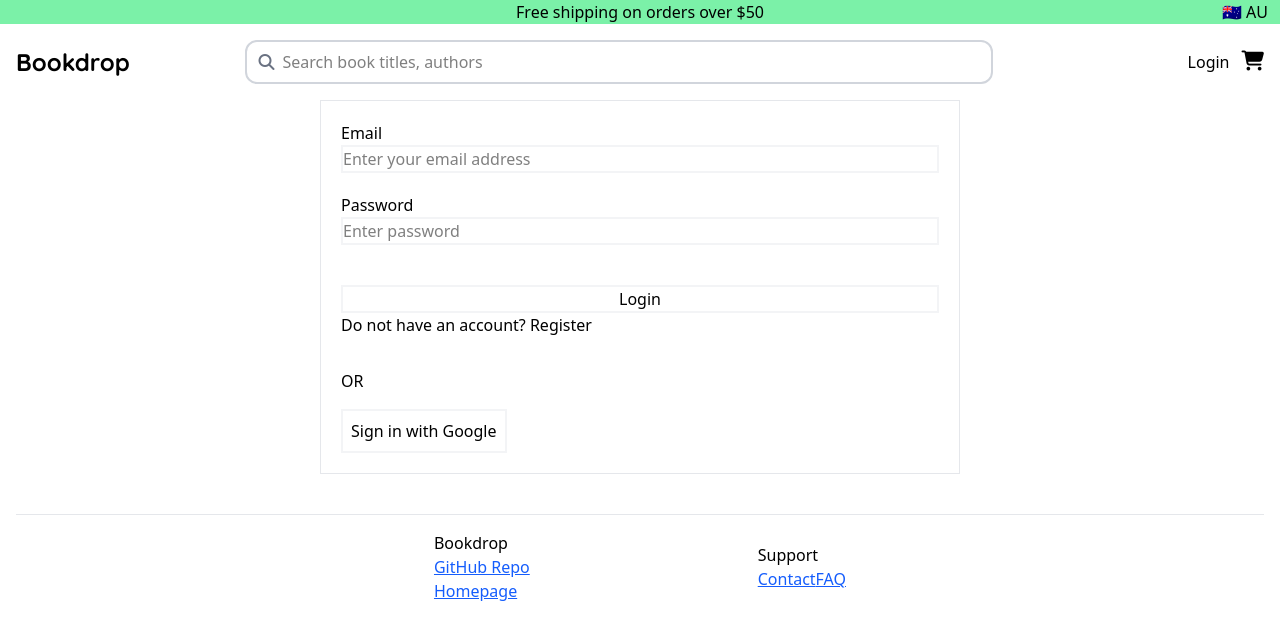
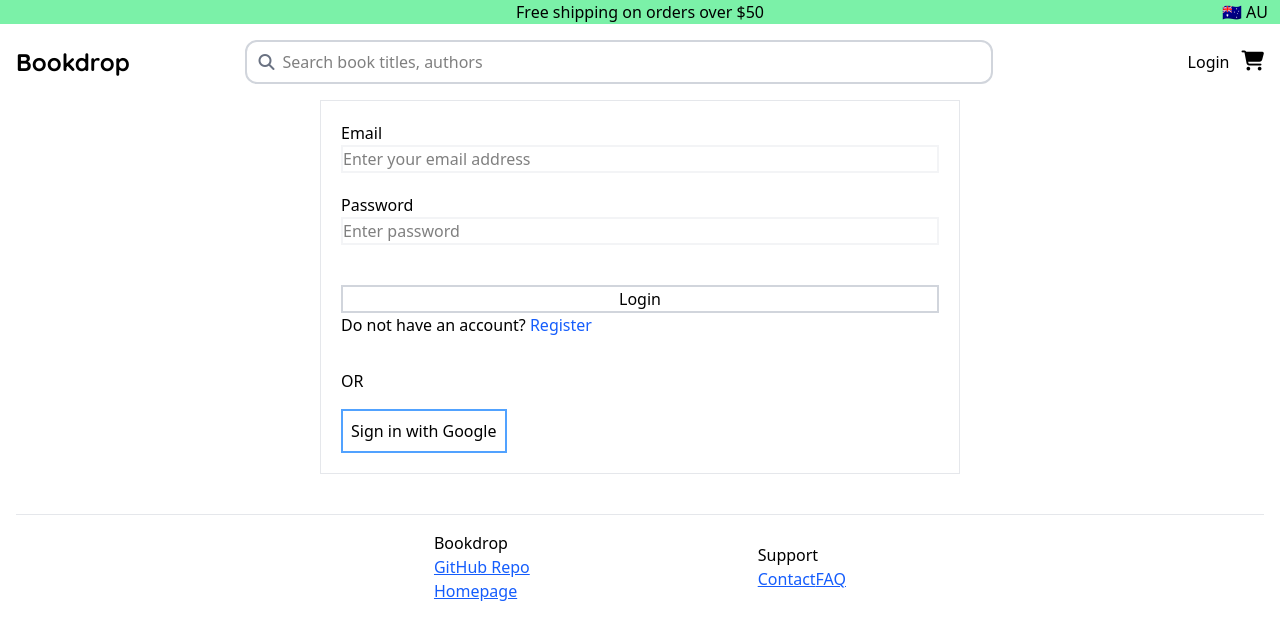
Before and after one commit to Jennifer-JY/bookstore, a Next.js app: page /login in a window 1280 px wide. Shown: the top 640 px of the page. Built offline with nearby package versions, Linux system fonts and the light colour scheme; no server answers.

Commit message:
Factor components and delete console logs.

```diff
--- a/app/api/cart/route.ts
+++ b/app/api/cart/route.ts
@@ -23,6 +23,6 @@
     return Response.json({ error: "User not logged in." }, { status: 403 });
   }
   const res = await storeItemsInCart(cartId, session.user.email, itemsInCart);
-  console.log("after storing items", res);
+
   return Response.json({ cartId: res.cartId });
 }
--- a/app/api/checkout/route.ts
+++ b/app/api/checkout/route.ts
@@ -25,7 +25,7 @@
 
 export async function POST(request: Request) {
   const body = await request.json();
-  console.log(body);
+
   const { items, cartId, userDelivInfo } = body;
 
   const usersession = await auth();
--- a/app/api/webhook/route.ts
+++ b/app/api/webhook/route.ts
@@ -22,13 +22,12 @@
     if (event.type === "checkout.session.completed") {
       const checkoutSession = event.data.object as Stripe.Checkout.Session;
 
-      console.log("Payment succeeded:", checkoutSession.customer_email);
       await updateCartStatusAfterSucsPayment(
         checkoutSession.id,
         checkoutSession.customer_email ?? ""
       );
     } else {
-      console.log("Unhandled event type:", event.type);
+      console.error("Unhandled event type:", event.type);
     }
 
     return new Response(JSON.stringify({ received: true }), {
--- a/app/books/[book_id]/page.tsx
+++ b/app/books/[book_id]/page.tsx
@@ -13,7 +13,7 @@
 
 export default function BookPage() {
   const { book_id } = useParams<Params>();
-  const { itemsInCart, addItemToCart } = useCart();
+  const { addItemToCart } = useCart();
   const [bookDetail, setBookDetail] = useState<BookData | null>(null);
 
   useEffect(() => {
@@ -41,7 +41,6 @@
     };
     addItemToCart(itemToAdd);
   };
-  console.log(itemsInCart);
 
   return (
     <div className="flex flex-row m-4 gap-4">
--- a/app/cart/success/page.tsx
+++ b/app/cart/success/page.tsx
@@ -1,3 +1,14 @@
+import { Nunito } from "next/font/google";
+
+const nunito = Nunito({
+  subsets: ["latin"],
+  weight: ["400"],
+});
+
 export default function SuccessCheckoutPage() {
-  return <div>Thank you for shopping with us!</div>;
+  return (
+    <div className={`${nunito.className} text-2xl m-10`}>
+      Thank you for shopping with us!
+    </div>
+  );
 }
--- a/app/contextAndProvider/cartContext.tsx
+++ b/app/contextAndProvider/cartContext.tsx
@@ -35,7 +35,6 @@
     }
   }, [session]);
 
-  console.log(itemsInCart);
   const addItemToCart = (item: ItemInCart) => {
     let updatedItems;
     const existing = itemsInCart.find((i) => i.book_id === item.book_id);
@@ -57,7 +56,7 @@
     }
 
     setItemsInCart(updatedItems);
-    console.log(updatedItems);
+
     fetch("/api/cart", {
       method: "POST",
       headers: {
@@ -69,7 +68,6 @@
       }),
     })
       .then((res) => {
-        console.log(res);
         return res.json();
       })
       .then((data: Cart) => {
--- a/app/lib/actions.ts
+++ b/app/lib/actions.ts
@@ -83,15 +83,14 @@
     // Create the user
     await storeUser(email, hashedPassword);
 
-    console.log("Redirecting...");
     // Log new users in
     const redirectTo = formData.get("redirectTo") || "/";
-    console.log("redirecr to: ", redirectTo);
+
     await signIn("credentials", {
       redirect: true,
       email,
       password,
-      callbackUrl: "/",
+      callbackUrl: redirectTo,
     });
     return { success: true };
   } catch (error) {
--- a/app/login/page.tsx
+++ b/app/login/page.tsx
@@ -49,13 +49,13 @@
         <input type="hidden" name="redirectTo" value={callbackUrl} />
         <button
           aria-disabled={isPending}
-          className="cursor-pointer mt-10 border-2 border-gray-100"
+          className="cursor-pointer mt-10 border-2 border-gray-300"
         >
           Login
         </button>
         <div>
           Do not have an account?{" "}
-          <Link href="/register" className="hover:underline">
+          <Link href="/register" className="hover:underline text-blue-600">
             Register
           </Link>
         </div>
@@ -78,7 +78,7 @@
       <button
         type="button"
         onClick={() => signIn("google", { callbackUrl: callbackUrl })}
-        className="mt-4 border-2 border-gray-100 p-2"
+        className="mt-4 border-2  p-2 border-blue-400"
       >
         Sign in with Google
       </button>
--- a/components/books/Pagination.tsx
+++ b/components/books/Pagination.tsx
@@ -28,9 +28,9 @@
     router.push(`${pathname}?${newSearchParams.toString()}`);
   };
   const pageNumbers = showPageNums(currentPage, pages);
-  console.log(pageNumbers);
+
   return (
-    <div className="flex justify-center items-center mt-4">
+    <div className="flex justify-center items-center mt-4 m-4">
       <button
         disabled={currentPage === 1}
         onClick={handleClickPreviousPage}
@@ -114,7 +114,7 @@
       }
     }
   }
-  console.log("front: " + pages);
+
   // Itself
   pages.push(curPage);
 
```
Also changed, not shown: app/account/page.tsx (+6 -49 lines), components/account/pastOrders.tsx (added, +58 -0 lines).
